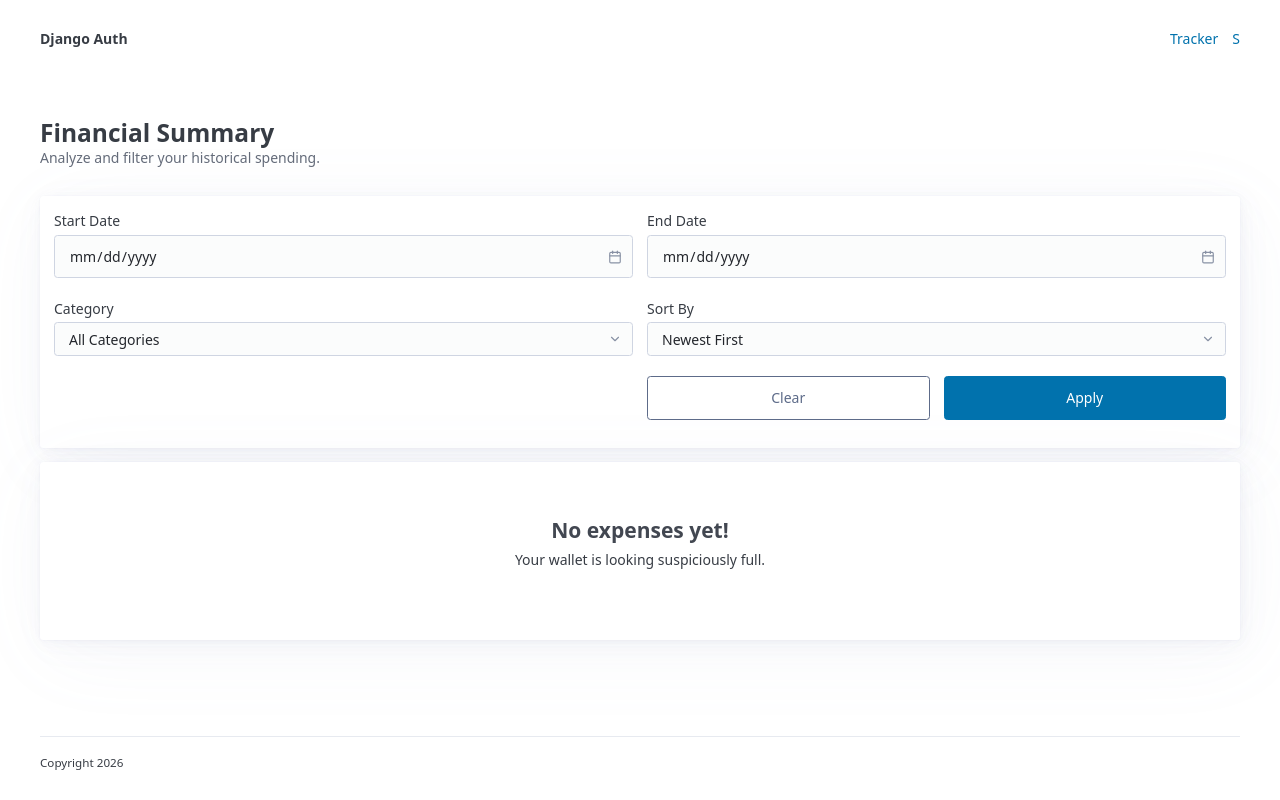
After one commit to preetam-g/personal-tracker, a Django app: page /expenses/summary/ in a window 1280 px wide. The commit adds this page. Run offline with Django 5.2, Linux system fonts and the light colour scheme; the visitor is signed in with stand-in values (Sample User, id 1); data that the repository does not hold is empty; parts of the project's set-up code (start-up, migrations or seed data) failed here and were passed over; some libraries are stand-ins or nearby versions.

Commit message:
expense filtering implemented

```diff
--- a/DjangoProject/apps/expenses/forms.py
+++ b/DjangoProject/apps/expenses/forms.py
@@ -1,5 +1,7 @@
+from email.policy import default
+
 from django import forms
-from apps.expenses.models import Expense
+from .models import Expense, ExpenseCategory, ExpenseType
 from django.utils import timezone
 
 class ExpenseForm(forms.ModelForm):
@@ -30,3 +32,52 @@ class ExpenseForm(forms.ModelForm):
             raise forms.ValidationError('You cannot log an expense for a future date!')
 
         return self.cleaned_data['date']
+
+
+class ExpenseFilterForm(forms.Form):
+
+    start_date = forms.DateField(
+        required=False,
+        label="Start Date",
+        widget=forms.DateInput(attrs={'type': 'date'}),
+    )
+
+    end_date = forms.DateField(
+        required=False,
+        label="End Date",
+        widget=forms.DateInput(attrs={'type': 'date'}),
+    )
+
+    category = forms.ModelChoiceField(
+        queryset=ExpenseCategory.objects.all(), # later filter based on user
+        required=False,
+        label="Category",
+        empty_label="All Categories",
+    )
+
+    # type = forms.ModelChoiceField(
+    #     queryset=ExpenseType.objects.all(),
+    #     required=False,
+    #     label="Type",
+    #     empty_label="All Types",
+    # )
+
+    SORT_CHOICES = [
+        ('-date', 'Newest First'),
+        ('date', 'Oldest First'),
+        ('-amount', 'Highest Amount'),
+        ('amount', 'Lowest Amount'),
+    ]
+
+    sort_by = forms.ChoiceField(
+        choices=SORT_CHOICES,
+        required=False,
+        label="Sort By",
+    )
+
+    def __init__(self, *args, **kwargs):
+        super().__init__(*args, **kwargs)
+
+        today = timezone.now().date().strftime('%Y-%m-%d')
+        self.fields['start_date'].widget.attrs['max'] = today
+        self.fields['end_date'].widget.attrs['max'] = today
--- a/DjangoProject/apps/expenses/templates/expenses/expense_table.html
+++ b/DjangoProject/apps/expenses/templates/expenses/expense_table.html
@@ -14,7 +14,7 @@
                     <tbody>
                         {% for expense in expenses %}
                             <tr>
-                                <td data-label="Date">{{ expense.date|date:"d-m-Y" }}</td>
+                                <td data-label="Date">{{ expense.date|date:"jS M'y" }}</td>
                                 <td data-label="Category">{{ expense.category.name|default:"-" }}</td>
                                 <td data-label="Type">{{ expense.type.name|default:"-" }}</td>
                                 <td data-label="Amount"><strong>₹{{ expense.amount }}</strong></td>
--- a/DjangoProject/apps/expenses/templates/expenses/home.html
+++ b/DjangoProject/apps/expenses/templates/expenses/home.html
@@ -8,7 +8,7 @@
             <p style="color: var(--pico-muted-color);">Track and manage your spending.</p>
         </div>
         <div style="text-align: right;">
-            <a href="{% url 'home' %}" role="button" class="secondary outline">Summary</a>
+            <a href="{% url 'expenses:summary' %}" role="button" class="secondary outline">Summary</a>
             <a href="{% url 'expenses:add' %}" role='button'>+ Add Expense</a>
         </div>
     </div>
--- /dev/null
+++ b/DjangoProject/apps/expenses/templates/expenses/summary.html
@@ -0,0 +1,48 @@
+{% extends "base.html" %}
+
+{% block content %}
+<div style="margin-top: 2rem; margin-bottom: 2rem;">
+    <h2 style="margin-bottom: 0;">Financial Summary</h2>
+    <p style="color: var(--pico-muted-color);">Analyze and filter your historical spending.</p>
+</div>
+
+<article>
+    <form method="GET" action="{% url 'expenses:summary' %}">
+        <div class="grid">
+            {% for field in form %}
+                <div>
+                    <label for="{{ field.id_for_label }}">
+                        {{ field.label }}
+                        {{ field }}
+                    </label>
+                    {% if field.errors %}
+                        <small style="color: var(--pico-form-element-invalid-active-border-color);">
+                            {{ field.errors.0 }}
+                        </small>
+                    {% endif %}
+                </div>
+
+                {% if forloop.counter|divisibleby:2 %}
+                    </div><div class="grid">
+                {% endif %}
+            {% endfor %}
+
+            {% if form|length|divisibleby:2  %}
+                <div></div>
+            {% endif %}
+
+            <div style="display: flex; gap: 1rem; align-items: flex-end; padding-bottom: var(--pico-spacing);">
+                <a href="{% url 'expenses:summary' %}" role="button" class="secondary outline" style="flex: 1; margin-bottom: 0;">
+                    Clear
+                </a>
+                <button type="submit" style="flex: 1; margin-bottom: 0;">
+                    Apply
+                </button>
+            </div>
+        </div>
+    </form>
+</article>
+
+{% include "expenses/expense_table.html" %}
+
+{% endblock content %}
--- a/DjangoProject/apps/expenses/urls.py
+++ b/DjangoProject/apps/expenses/urls.py
@@ -7,4 +7,5 @@ urlpatterns = [
     path('add/', views.add_expense_view, name='add'),
     path('edit/<int:exp_id>/', views.edit_expense_view, name='edit'),
     path('delete/<int:exp_id>/', views.delete_expense_view, name='delete'),
+    path('summary/', views.filtered_expense_view, name='summary'),
 ]
--- a/DjangoProject/apps/expenses/views.py
+++ b/DjangoProject/apps/expenses/views.py
@@ -4,6 +4,7 @@ from django.contrib.auth.decorators import login_required
 from . import forms, models
 
 
+@login_required(login_url="accounts:login")
 def home_view(request):
     qs = models.Expense.objects.all().filter(user=request.user)
     return render(request, 'expenses/home.html', {"expenses": qs})
@@ -63,3 +64,29 @@ def delete_expense_view(request, exp_id):
         messages.error(request, 'Failed to delete. Please try again later.')
 
     return redirect("expenses:home")
+
+
+@login_required(login_url='accounts:login')
+def filtered_expense_view(request):
+
+    expenses = models.Expense.objects.filter(user=request.user)
+    form = forms.ExpenseFilterForm(request.GET)
+
+    if form.is_valid():
+        field_map = {
+            'start_date': 'date__gte',
+            'end_date': 'date__lte',
+            'category': 'category',
+            'type': 'type',
+        }
+
+        filters = {field_map[k]: v for k, v in form.cleaned_data.items() if v and k in field_map}
+        expenses = expenses.filter(**filters)
+
+        sort = form.cleaned_data.get('sort_by') or '-date'
+        expenses = expenses.order_by(sort)
+
+    return render(request, 'expenses/summary.html', {
+        'form': form,
+        'expenses': expenses
+    })
--- a/DjangoProject/templates/404.html
+++ b/DjangoProject/templates/404.html
@@ -7,7 +7,7 @@
         <h2 style="margin-bottom: 1rem;">Lost in the ledger!</h2>
 
         <p style="color: var(--pico-muted-color); margin-bottom: 2rem;">
-            We couldn't find the page or the expense you were looking for. It might have been deleted, or the URL might be incorrect.
+            We couldn't find the page or the expense you were looking for.
         </p>
 
         <a href="{% url 'expenses:home' %}" role="button">
--- a/DjangoProject/templates/base.html
+++ b/DjangoProject/templates/base.html
@@ -17,7 +17,7 @@
                 <li><strong>Django Auth</strong></li>
             </ul>
             <ul>
-                <li><a href="{% url 'home' %}">Home</a></li>
+{#                <li><a href="{% url 'home' %}">Home</a></li>#}
                 <li><a href="{% url 'expenses:home' %}">Tracker</a></li>
                 {% if user.is_authenticated %}
                     <li><a href="{% url 'accounts:profile' %}">{{ user.username|slice:":1"|upper }}</a></li>
```
Also changed, not shown: DjangoProject/DjangoProject/settings.py (+7 -3 lines), DjangoProject/apps/accounts/templates/accounts/profile.html (+14 -7 lines), DjangoProject/apps/accounts/templates/accounts/update_profile.html (deleted), 1 other file.
